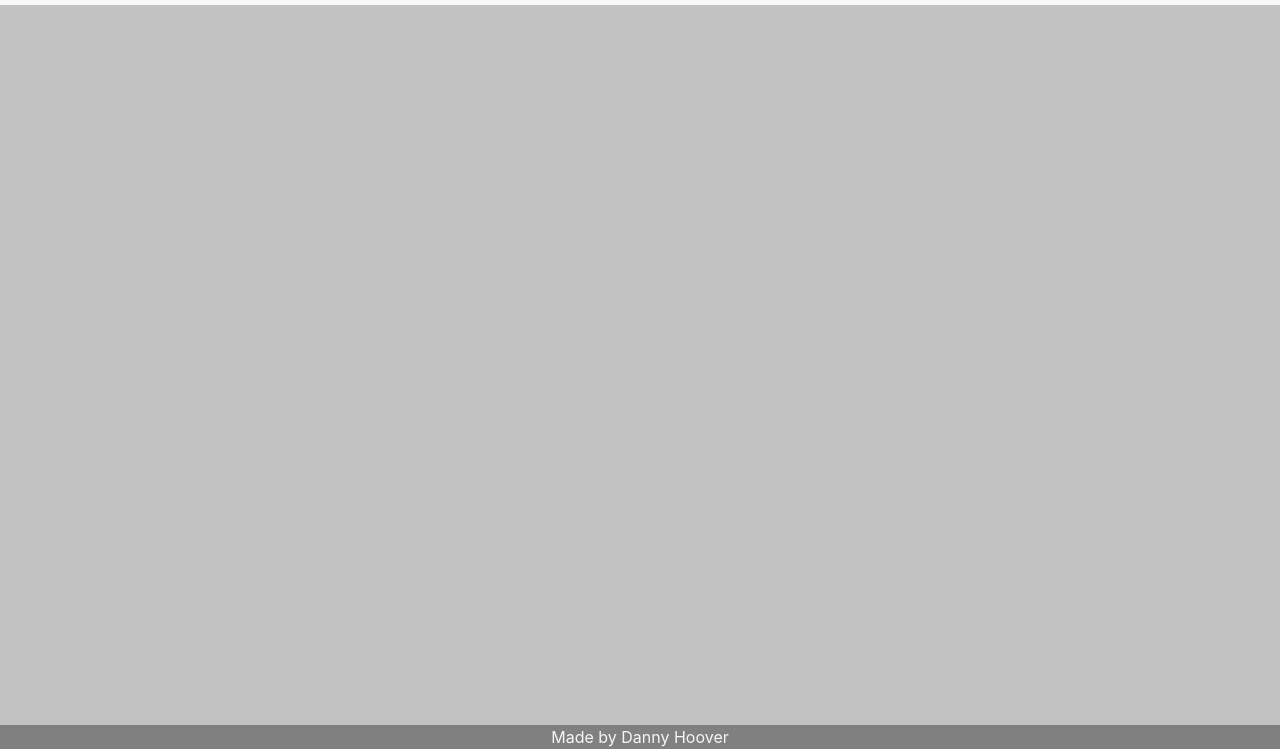
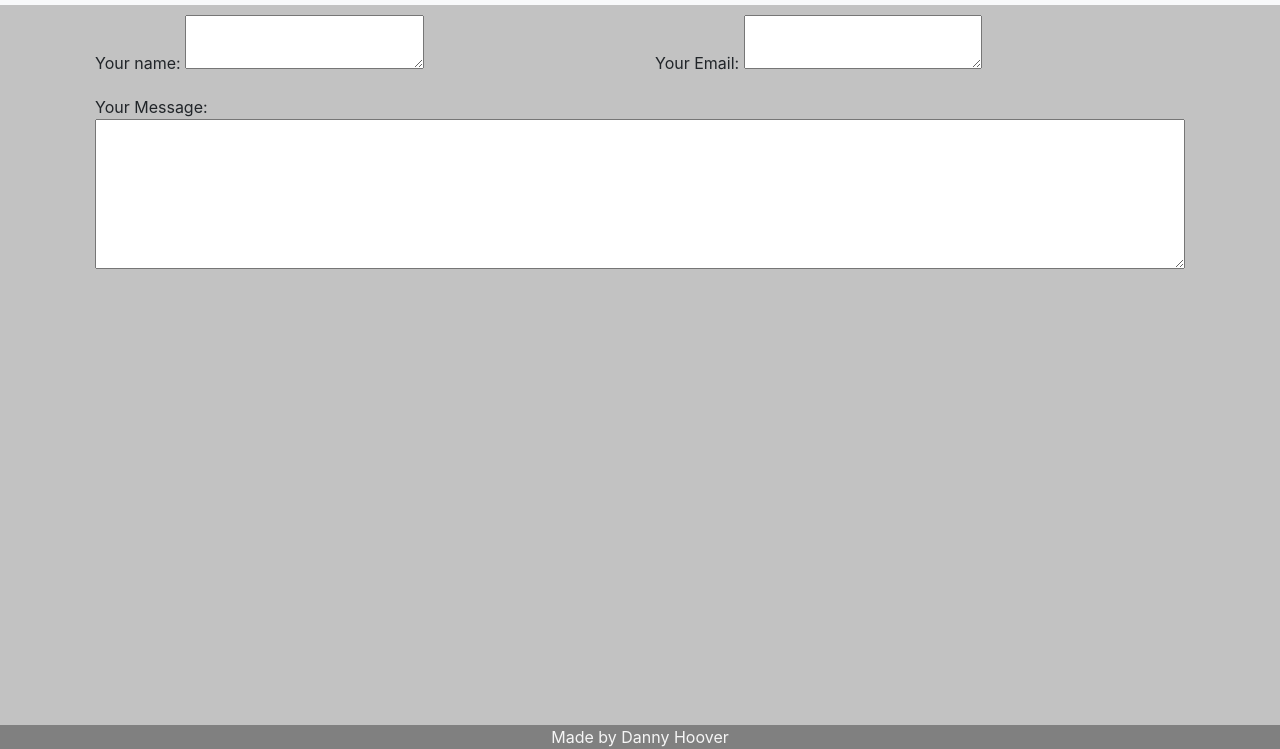
Before and after one commit to dannyhoover/Portfolio, a plain HTML site: page index.html in a window 1280 px wide. Both pictures are taken after a click on the link "Contact". Shown: the part 51-800 px from the top of the page. Drawn offline with nearby package versions, Linux system fonts and the light colour scheme.

Commit message:
A bit of functionality on the contact page

```diff
--- a/index.html
+++ b/index.html
@@ -44,8 +44,6 @@
         integrity="sha384-9/reFTGAW83EW2RDu2S0VKaIzap3H66lZH81PoYlFhbGU+6BZp6G7niu735Sk7lN"
         crossorigin="anonymous"></script>
     <script type="text/javascript" src="./script.js"></script>
-    <script src="js/pdf.js"></script>
-    <script src="js/pdf.worker.js"></script>
 </body>
 
 <footer>
--- a/script.js
+++ b/script.js
@@ -1,7 +1,7 @@
 // pointers to html elements
 const aboutPage = $("#about-page");
 const portfolioPage = $("#portfolio-page");
-const contactPage = $("#contact-me");
+const contactPage = $("#contact-page");
 
 // pointers to my nav bar links
 const aboutLink = $("#nav-link-about");
@@ -14,33 +14,27 @@ displayAboutPage();
 // about me page button
 aboutLink.on("click", function (event) {
     event.preventDefault();
-
     $("#about-page").empty();
     $("#portfolio-page").empty();
     $("#contact-me").empty();
-
     displayAboutPage();
 });
 
 // portfolio page button
 portfolioLink.on("click", function (event) {
     event.preventDefault();
-
     $("#about-page").empty();
     $("#portfolio-page").empty();
     $("#contact-me").empty();
-
     displayPortfolioPage();
 });
 
 // contact page button
 contactLink.on("click", function (event) {
     event.preventDefault();
-
     $("#about-page").empty();
     $("#portfolio-page").empty();
     $("#contact-me").empty();
-
     displayContactPage();
 });
 
@@ -143,8 +137,22 @@ function displayPortfolioPage() {
     // const portfolioItemText6 = $("<h5>").addClass("item-text").text("This was a homework assignment where I called on the OpenWeather API to display current weather data and display a five day forecast of a city of the user's choice.").appendTo(portfolioItemBody6);
 }
 
+// contact page function
 function displayContactPage() {
+    // header update
     document.getElementById("nav-item-about").className = "nav-item";
     document.getElementById("nav-item-portfolio").className = "nav-item";
     document.getElementById("nav-item-contact").className = "nav-item active";
+
+    // contact fields
+    const contactPageRow1 = $("<div>").addClass("row").appendTo(contactPage);
+    const nameDiv = $("<div>").addClass("col-md-6").text("Your name: ").appendTo(contactPageRow1);
+    const nameText = $("<textarea>").addClass("name-text").appendTo(nameDiv);
+    const emailDiv = $("<div>").addClass("col-md-6").text("Your Email: ").appendTo(contactPageRow1);
+    const emailText = $("<textarea>").addClass("email-text").appendTo(emailDiv);
+    const contactPageRow2 = $("<div>").addClass("row").appendTo(contactPage);
+    const messageDiv = $("<div>").addClass("col-md-12").text("Your Message: ").appendTo(contactPageRow2);
+    const messageText = $("<textarea>").addClass("message-text").appendTo(messageDiv);
+
+    // submit button
 }
--- a/style.css
+++ b/style.css
@@ -82,7 +82,6 @@ p {
 }
 
 
-
 /* contact */
 
 .contact-header {
@@ -90,6 +89,22 @@ p {
     font-family: Verdana, Geneva, Tahoma, sans-serif;
 }
 
+.name-text {
+    width: 45%;
+}
+
+.email-text {
+    width: 45%;
+    clear: both;
+}
+
+.message-text {
+    width: 100%;
+    height: 150px;
+}
+
+
+/* footer */
 footer {
     text-align: center;
     color: whitesmoke;
```
